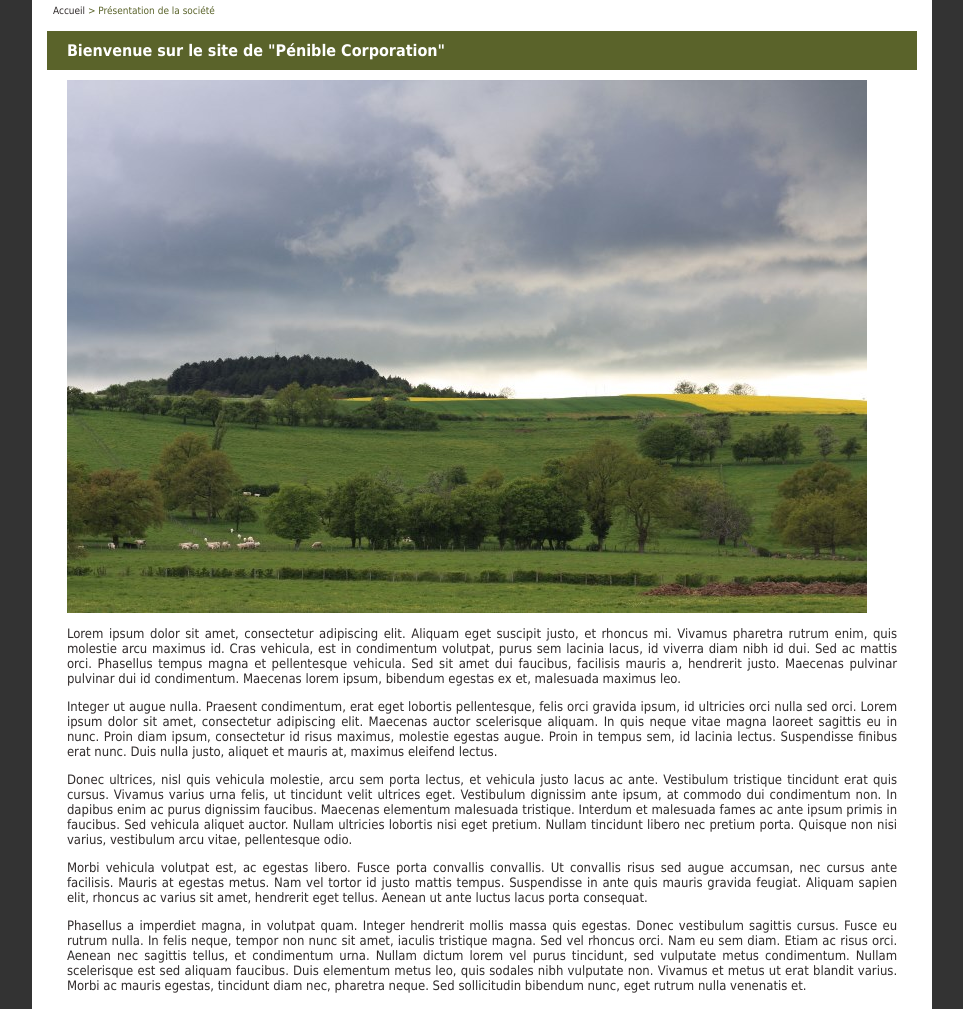
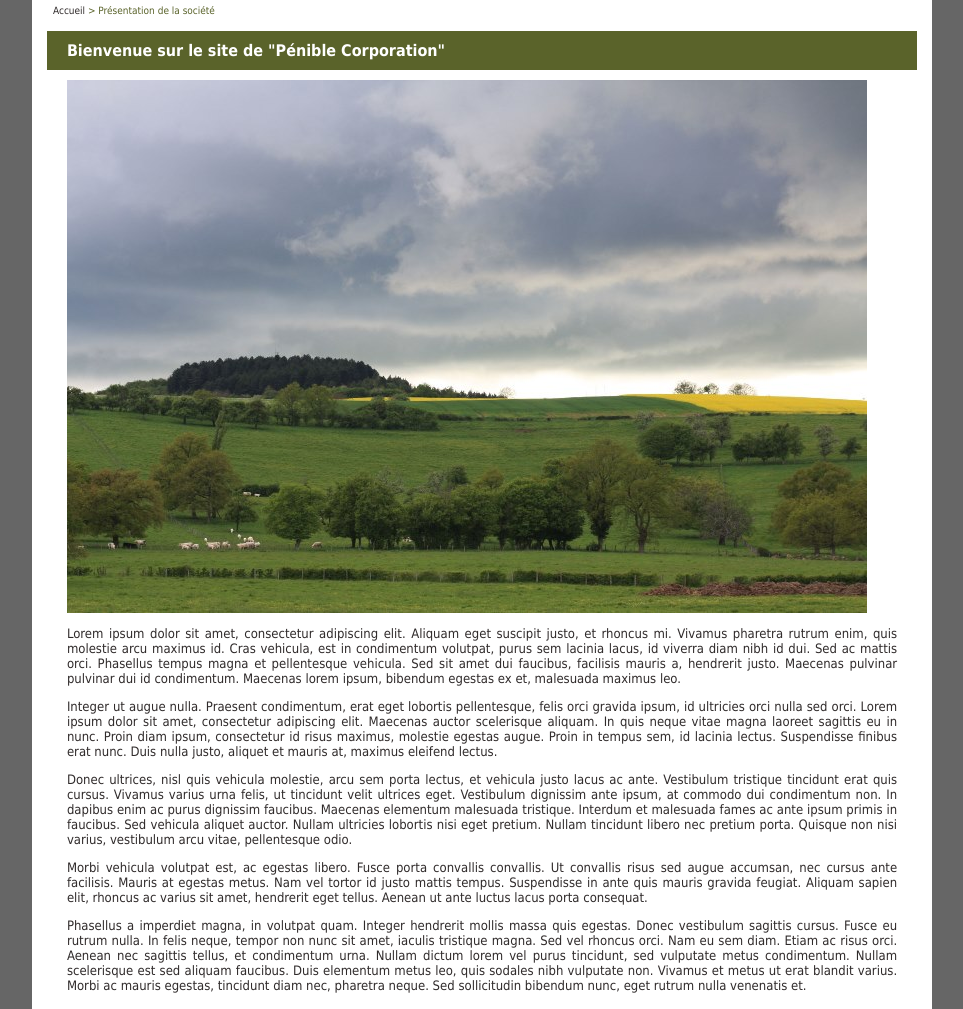
Before and after one commit to jdesablet/ProjetGitOpenClassRoom, a plain HTML site: page index.html in a window 1280 px wide. Shown: the top 1009 px of the page, without its empty margins (158-1121 px from the left). Drawn offline with Linux system fonts and the light colour scheme.

Commit message:
Modification de la couleur du fond de la page suite à la demande client

```diff
--- a/CSS/style.css
+++ b/CSS/style.css
@@ -6,7 +6,7 @@ BODY {
 	PADDING-BOTTOM: 0px;
 	MARGIN: 0px;
 	PADDING-TOP: 0px;
-	background-color: #333333;
+	background-color: #666666;
 }
 H1 {
 	text-decoration: none;
```
